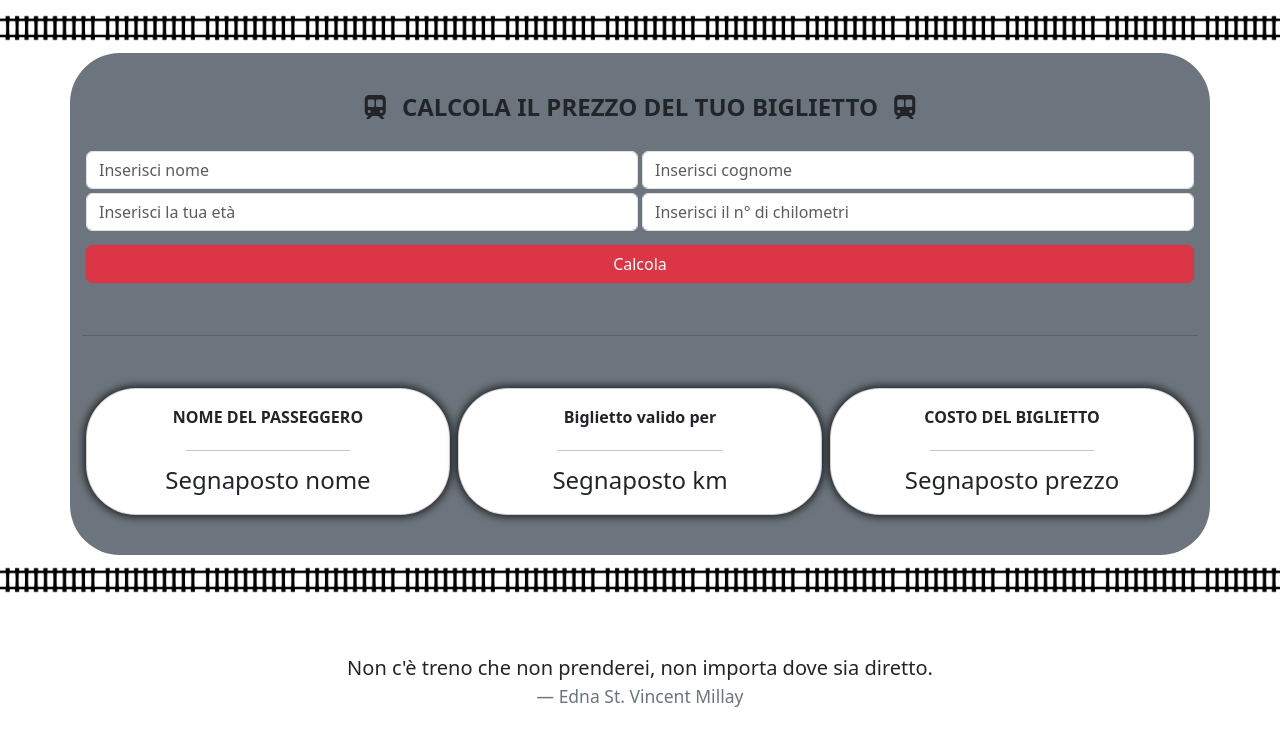
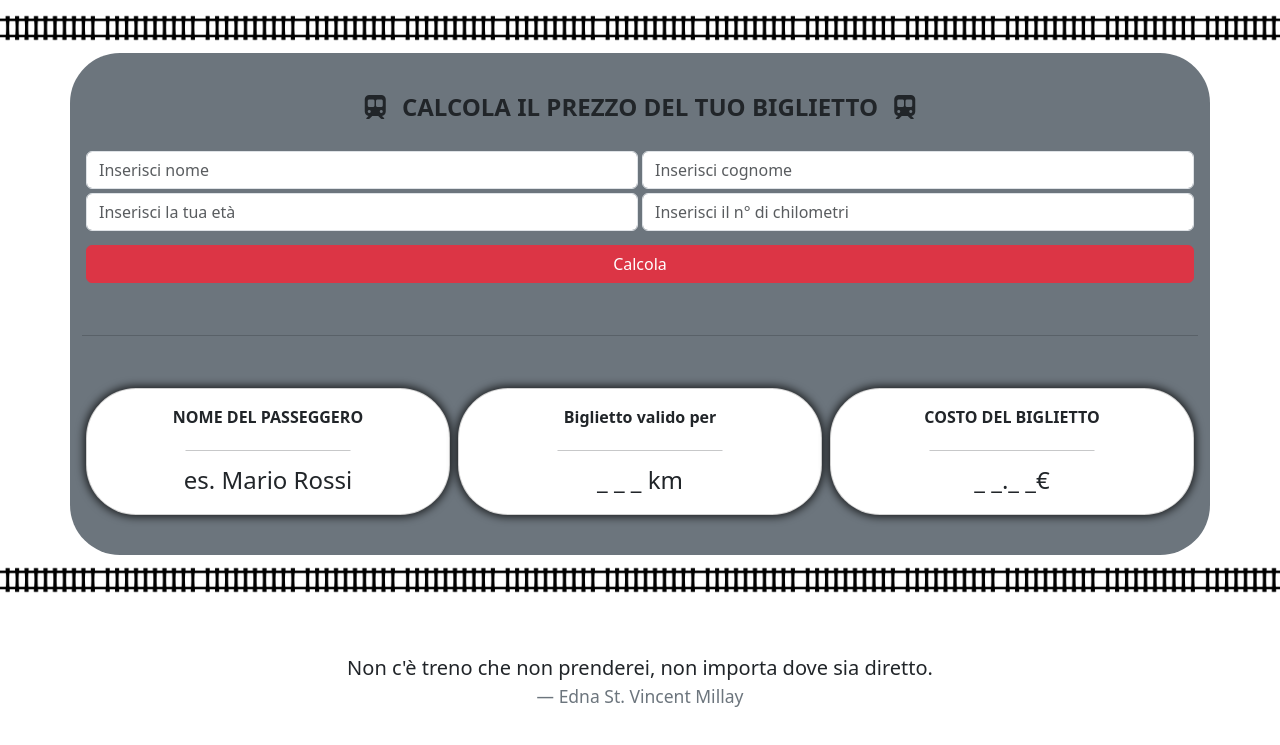
Before and after one commit to mannuccimattia/js-biglietto-treno-form, a plain HTML site: page index.html in a window 1280 px wide. Shown: the part 97-842 px from the top of the page. Drawn offline with nearby package versions, Linux system fonts and the light colour scheme; a web font is replaced by a local one.

Commit message:
[FIX] Fixed placeholders

```diff
--- a/index.html
+++ b/index.html
@@ -88,7 +88,7 @@
                 <div class="card-body text-center">
                   <span class="card-title fw-semibold">NOME DEL PASSEGGERO</span>
                   <hr>
-                  <span id="full-name" class="card-text fs-4">Segnaposto nome</span>
+                  <span id="full-name" class="card-text fs-4">es. Mario Rossi</span>
                 </div>
               </div>
             </div>
@@ -97,7 +97,7 @@
                 <div class="card-body text-center">
                   <span class="card-title fw-semibold">Biglietto valido per</span>
                   <hr>
-                  <span id="ticket-km" class="card-text fs-4">Segnaposto km</span>
+                  <span id="ticket-km" class="card-text fs-4">_ _ _ km</span>
                 </div>
               </div>
             </div>
@@ -106,7 +106,7 @@
                 <div class="card-body text-center">
                   <span class="card-title fw-semibold">COSTO DEL BIGLIETTO</span>
                   <hr>
-                  <span id="ticket-price" class="card-text fs-4">Segnaposto prezzo</span>
+                  <span id="ticket-price" class="card-text fs-4">_ _._ _€</span>
                 </div>
               </div>
             </div>
```
